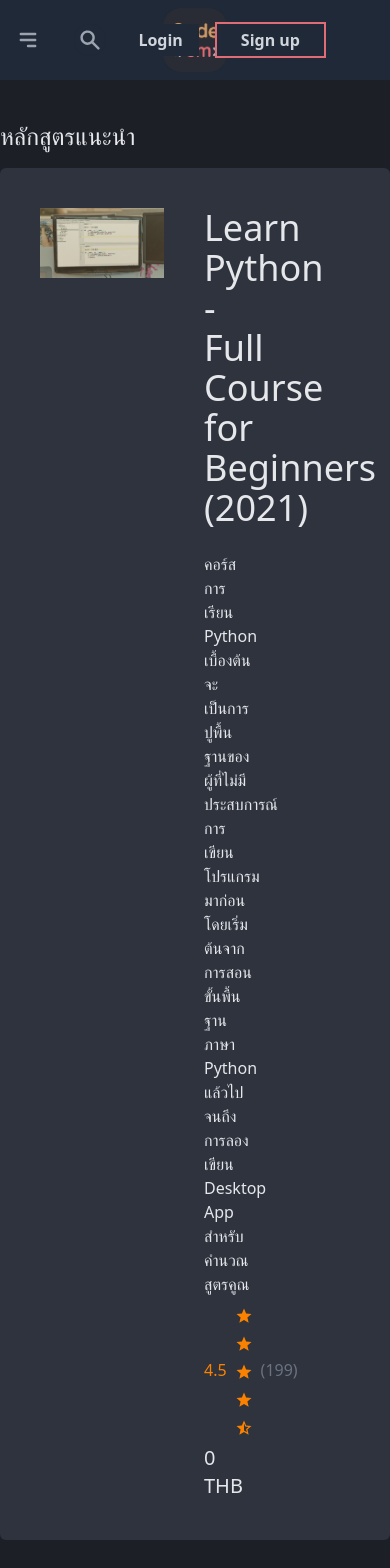
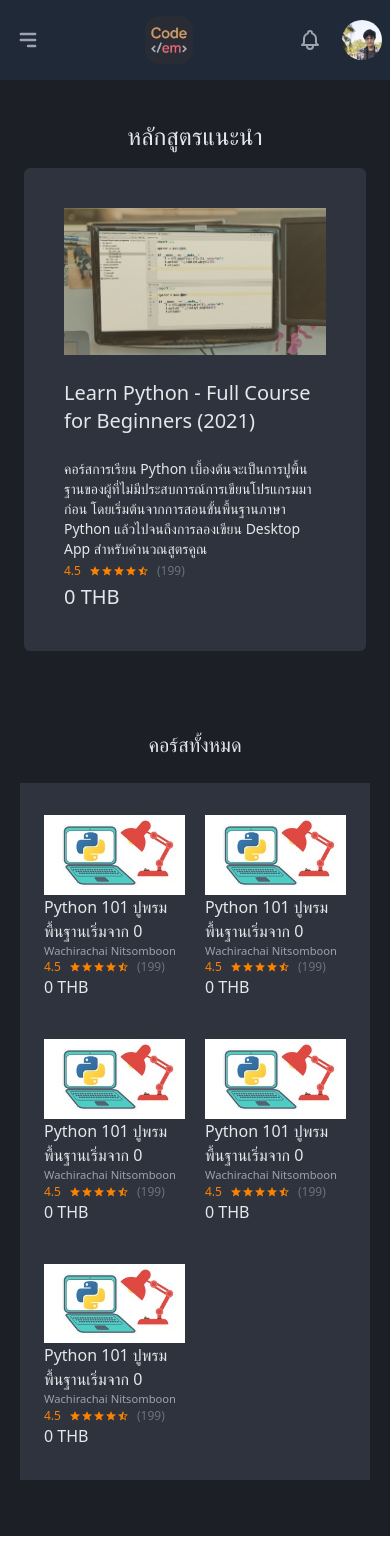
Before and after one commit to Nitsomboon-Colab/code-em, a React (Create React App) app: page /catalogue in a window 390 px wide. Shown: the top 1568 px of the page. After the commit the page ends 1536 px from the top, so only its background shows below. Built offline with nearby package versions, Linux system fonts and the light colour scheme.

Commit message:
Add responsiveness and adjust disclosure ui

```diff
--- a/package.json
+++ b/package.json
@@ -41,7 +41,6 @@
   },
   "devDependencies": {
     "autoprefixer": "^9.8.6",
-    "classnames": "^2.3.1",
     "postcss": "^7.0.36",
     "tailwindcss": "npm:@tailwindcss/postcss7-compat@^2.2.7"
   }
--- a/src/components/NavbarComponent.js
+++ b/src/components/NavbarComponent.js
@@ -1,6 +1,6 @@
 import { Disclosure, Menu, Transition } from '@headlessui/react';
 import { HiX, HiMenuAlt3, HiOutlineBell, HiSearch } from "react-icons/hi";
-import { Fragment } from 'react';
+import { Fragment, useState } from 'react';
 import { Link } from 'react-router-dom';
 
 const navigation = [
@@ -10,15 +10,17 @@
   { name: 'Pro Plan', href: '#', current: false },
 ]
 
-const loggedIn = false;
+const loggedIn = true;
 
 function classNames(...classes) {
   return classes.filter(Boolean).join(' ')
 }
 
 const NavbarComponent = () => {
+  const [isOpen, setIsOpen] = useState(true);
+
   return (
-    <Disclosure as="nav" className="bg-gray-800 fixed top-0 w-full z-50">
+    <Disclosure as="nav" className="bg-gray-800 fixed top-0 w-screen z-50">
       {({ open }) => (
         <>
           <div className="max-w-7xl mx-auto px-2 sm:px-6 lg:px-8">
@@ -38,33 +40,33 @@
               {/* Menu items container */}
               <div className="flex-1 flex items-center justify-center sm:items-stretch sm:justify-start">
                 {/* Menu Logo */}
-                <Link to="/"  as="div" className="flex-shrink-0 flex items-center">
+                <Disclosure.Button as={Link} to="/" className="flex-shrink-0 flex items-center">
                   <img
-                    className="block lg:hidden h-16 w-auto"
+                    className="block lg:hidden h-12 w-auto"
                     src="codeEm-logo.png"
-                    alt="Workflow"
+                    alt="Code'em"
                   />
                   <img
                     className="hidden lg:block h-12 w-auto"
                     src="Logo.svg"
-                    alt="Workflow"
+                    alt="Code'em"
                   />
-                </Link>
+                </Disclosure.Button>
                 {/* Menu items */}
-                <div className="hidden sm:block sm:ml-6 m-auto">
-                   <div className="flex space-x-4">
+                <div className="hidden md:block sm:ml-4 m-auto">
+                   <div className="flex space-x-4 items-center text-sm lg:text-base whitespace-nowrap">
                      {navigation.map((item) => (
-                      <a
+                      <Link
                         key={item.name}
-                        href={item.href}
-                        className={'lg:text-lg md:text-base ' + classNames(
+                        to={item.href}
+                        className={classNames(
                           item.current ? 'bg-backgroundDark text-white' : 'text-gray-300 hover:bg-gray-700 hover:text-white',
-                          'px-3 py-2 rounded-md text-sm font-medium'
+                          'px-3 py-2 rounded-md text-sm font-medium lg:text-lg md:text-base'
                         )}
                         aria-current={item.current ? 'page' : undefined}
                       >
                         {item.name}
-                      </a>
+                      </Link>
                     ))}
                   </div>
                 </div>
@@ -74,7 +76,7 @@
               <div className="absolute inset-y-0 right-10 flex items-center space-x-4 pr-4 sm:static sm:inset-auto sm:ml-6 sm:pr-2">
                 <button
                   type="button"
-                  className="bg-gray-800 p-1 rounded-full text-gray-400 hover:text-white focus:outline-none focus:ring-2 focus:ring-offset-2 focus:ring-offset-gray-800 focus:ring-white"
+                  className="bg-gray-800 p-1 hidden lg:block rounded-full text-gray-400 hover:text-white focus:outline-none focus:ring-2 focus:ring-offset-2 focus:ring-offset-gray-800 focus:ring-white"
                 >
                   <span className="sr-only">Search button</span>
                   <HiSearch className="h-6 w-6" aria-hidden="true" />
@@ -166,10 +168,25 @@
               }
             </div>
 
+            {/* Menu when screen is small */}
             <Disclosure.Panel className="sm:hidden">
               <div className="px-2 pt-2 pb-3 space-y-1">
+                {/* Login */}
+                <Link
+                  key="Login"
+                  to="#"
+                  className={classNames(
+                    loggedIn ? 'hidden' : 'text-gray-300 hover:bg-gray-700 hover:text-white',
+                    'block px-3 py-2 rounded-md text-base font-medium'
+                  )}
+                  aria-current={loggedIn ? 'page' : undefined}
+                  >
+                  Login
+                </Link>
+                {/* The rest of links */}
                 {navigation.map((item) => (
-                  <Link
+                  <Disclosure.Button
+                    as={Link}
                     key={item.name}
                     to={item.href}
                     className={classNames(
@@ -179,7 +196,7 @@
                     aria-current={item.current ? 'page' : undefined}
                   >
                     {item.name}
-                  </Link>
+                  </Disclosure.Button>
                 ))}
               </div>
             </Disclosure.Panel>
--- a/src/components/Slider/CourseBanner.js
+++ b/src/components/Slider/CourseBanner.js
@@ -2,17 +2,17 @@
 
 const CourseBanner = () => {
   return (
-    <div className="bg-designDark flex p-10 mt-4 rounded-md md:flex-wrap sm:mx-28 lg:mx-0">
+    <div className="bg-designDark flex flex-col lg:flex-row p-10 mt-4 rounded-md mx-6 lg:mx-0 items-center">
       {/* Left side (img) */}
-      <div className="lg:flex-1">
-        <img src="courses/pythonBig.png" alt="" className="sm:w-1/2 lg:w-full sm:mx-auto lg:mx-0"/>
+      <div className="">
+        <img src="courses/pythonBig.png" alt="" className="w-full max-w-xl h-auto mx-auto"/>
       </div>
       {/* Right side (details) */}
-      <div className="flex-shrink-0 w-3/5 pr-24 pl-10 flex flex-col justify-center sm:flex-grow sm:mt-6 lg:flex-grow-0 lg:mt-0">
-        <h3>
+      <div className="flex flex-col px-0 mt-6 lg:pr-24 lg:pl-10 lg:w-3/5 lg:mt-0">
+        <h3 className="text-xl lg:text-4xl">
           Learn Python - Full Course for Beginners (2021)
         </h3>
-        <p className="mt-6 mb-1">
+        <p className="mt-6 mb-1 text-sm lg:text-base">
           คอร์สการเรียน Python เบื้องต้นจะเป็นการปูพื้นฐานของผู้ที่ไม่มีประสบการณ์การเขียนโปรแกรมมาก่อน โดยเริ่มต้นจากการสอนขั้นพื้นฐานภาษา Python แล้วไปจนถึงการลองเขียน Desktop App สำหรับคำนวณสูตรคูณ
         </p>
         <CourseRating />
--- a/src/components/utilities/CourseCover.js
+++ b/src/components/utilities/CourseCover.js
@@ -4,14 +4,14 @@
   return (
     <div className="flex flex-col justify-evenly">
       <img src="courses/py1.jpg" alt="" className="w-full" />
-      <h5>
+      <h5 className="text-base md:text-xl">
         Python 101 ปูพรมพื้นฐานเริ่มจาก 0
       </h5>
-      <p className="text-subtitle1">
+      <p className="text-subtitle2 md:text-subtitle1">
         Wachirachai Nitsomboon
       </p>
       <CourseRating />
-      <h5>
+      <h5 className="text-base lg:text-xl">
         0 THB
       </h5>
     </div>
--- a/src/components/utilities/CourseRating.js
+++ b/src/components/utilities/CourseRating.js
@@ -2,18 +2,18 @@
 
 const CourseRating = () => {
   return (
-    <div className="text-starGold space-x-2 flex items-center">
-      <p className="inline-block">
+    <div className="text-starGold space-x-2 flex items-center text-xs">
+      <p className="md:text-base">
         4.5
       </p>
-      <div className="inline-block text-lg">
-        <MdStar className="inline"/>
-        <MdStar className="inline"/>
-        <MdStar className="inline"/>
-        <MdStar className="inline"/>
-        <MdStarHalf className="inline"/>
+      <div className="flex md:text-lg">
+        <MdStar />
+        <MdStar />
+        <MdStar />
+        <MdStar />
+        <MdStarHalf />
       </div>
-      <p className="inline-block text-gray-500">
+      <p className="md:text-base text-gray-500">
         (199)
       </p>
     </div>
--- a/src/index.css
+++ b/src/index.css
@@ -9,10 +9,10 @@
   h2 {
     @apply text-5xl;
   }
-  h3{
+  h3 {
     @apply text-4xl;
   }
-  h4{
+  h4 {
     @apply text-2xl;
   }
   h5 {
@@ -21,12 +21,14 @@
 }
 
 @layer utilities {
+  @variants responsive {
     .text-subtitle1 {
       font-size: 0.85rem;
       color: #9CA3AF;
     }
     .text-subtitle2 {
-    font-size: 0.75rem;
+      font-size: 0.70rem;
       color: #9CA3AF;
     }
   }
+}
--- /dev/null
+++ b/src/utilities/classnames.js
@@ -0,0 +1,3 @@
+export default function classNames(...classes) {
+  return classes.join(' ')
+}
--- a/src/views/CataloguePage.js
+++ b/src/views/CataloguePage.js
@@ -8,24 +8,22 @@
     <div className="bg-designDarker pt-10 pb-14 mt-20">
       <div className="container mx-auto max-w-7xl flex flex-col text-gray-200">
         {/* Featured course */}
-        <h4>
+        <h4 className="text-center lg:text-left">
           หลักสูตรแนะนำ
         </h4>
         <FeaturedCourses />
 
         {/* Promo banner */}
-        <div className="w-full mt-10">
-          <img src="promoBanner.svg" alt="" className="w-full"/>
-        </div>
+        <img src="promoBanner.svg" alt="" className="mt-10 hidden md:block"/>
 
         {/* Catalogue */}
-        <h3 className="mt-20 mb-2">
+        <h3 className="mt-20 mb-2 text-xl text-center lg:text-left md:text-4xl">
           คอร์สทั้งหมด
         </h3>
-        <hr className="w-1/4"/>
+        <hr className="w-1/4 hidden lg:block"/>
         <div className="mt-4 flex">
           {/* Side nav */}
-          <div className="bg-designDark mr-4 hidden lg:w-1/3  box-border lg:flex flex-col items-start">
+          <div className="bg-designDark hidden lg:w-1/3  box-border lg:flex flex-col items-start">
             {/* Categories */}
             <Disclosure as="div" className="w-full bg-designLight">
               {({ open }) => (
@@ -86,7 +84,7 @@
           </div>
 
           {/* Catalogue */}
-          <div className="bg-designDark py-8 px-6 grid lg:grid-cols-4 auto-rows-auto gap-5 gap-y-10">
+          <div className="bg-designDark py-8 px-6 mx-5 grid grid-cols-2 md:grid-cols-3 lg:grid-cols-4 auto-rows-auto gap-5 gap-y-10">
             <CourseCover />
             <CourseCover />
             <CourseCover />
--- /dev/null
+++ b/src/views/LoginPage.js
@@ -0,0 +1,9 @@
+const LoginPage = () => {
+  return (
+    <div>
+
+    </div>
+  )
+}
+
+export default LoginPage
```
Also changed, not shown: src/components/CatalogueBanner.js (+36 -28 lines), src/views/LandingPage.js (+26 -23 lines), tailwind.config.js (+0 -9 lines), 1 other file (tests, documents, lock files or other folders). Lines whose indentation alone changed are shown as unchanged.
